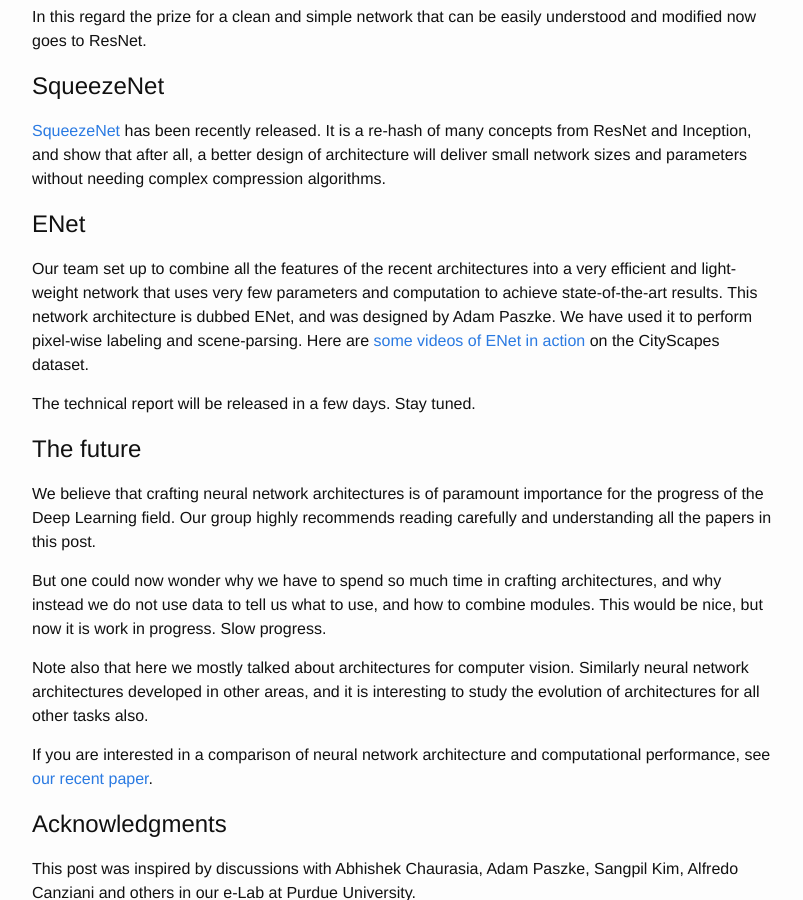
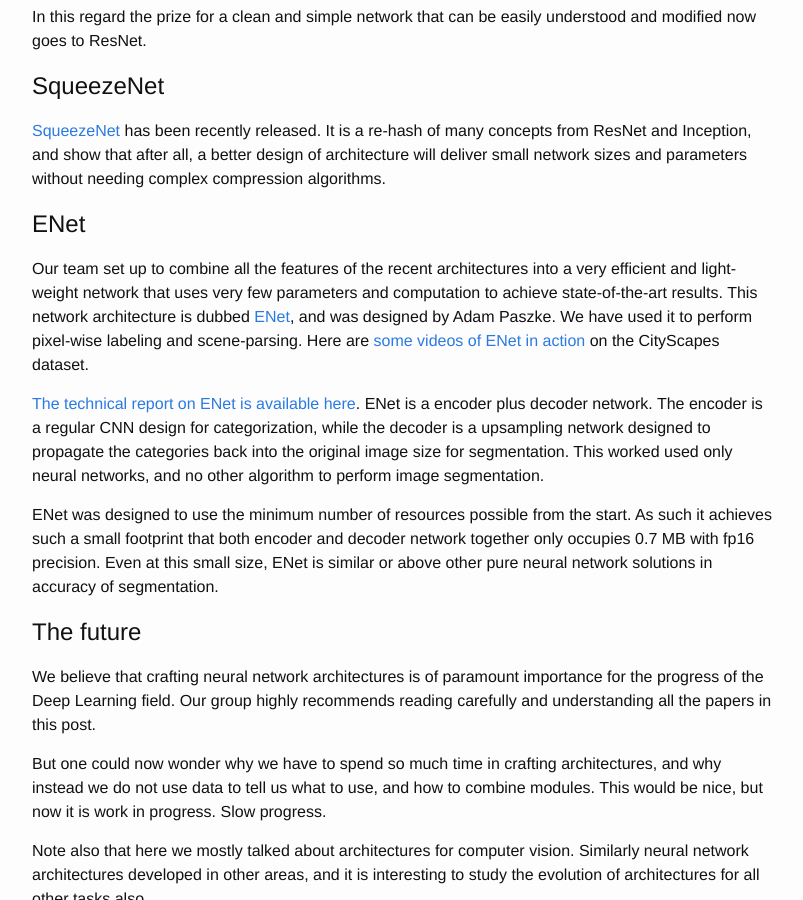
Before and after one commit to culurciello/culurciello.github.io, a Jekyll site: the page built from _posts/2016-06-05-nets.markdown, in a window 1280 px wide and 900 px high, scrolled down 12321 px. Shown: the whole window, without its empty margins (238-1041 px from the left). Built offline with Jekyll 4.4.1, drawn with Linux system fonts in a browser that asks for light colours.

Commit message:
added ENet

```diff
--- a/_posts/2016-06-05-nets.markdown
+++ b/_posts/2016-06-05-nets.markdown
@@ -193,10 +193,12 @@
 
 
 # ENet
-Our team set up to combine all the features of the recent architectures into a very efficient and light-weight network that uses very few parameters and computation to achieve state-of-the-art results. This network architecture is dubbed ENet, and was designed by Adam Paszke. We have used it to perform pixel-wise labeling and scene-parsing. Here are [some videos of ENet in action](https://www.youtube.com/watch?v=3jq4FnO5Nco&list=PLNgy4gid0G9c4qiVBrERE_5v_b1pu-5pQ) on the CityScapes dataset.
+Our team set up to combine all the features of the recent architectures into a very efficient and light-weight network that uses very few parameters and computation to achieve state-of-the-art results. This network architecture is dubbed [ENet](https://arxiv.org/abs/1606.02147), and was designed by Adam Paszke. We have used it to perform pixel-wise labeling and scene-parsing. Here are [some videos of ENet in action](https://www.youtube.com/watch?v=3jq4FnO5Nco&list=PLNgy4gid0G9c4qiVBrERE_5v_b1pu-5pQ) on the CityScapes dataset.
 
-The technical report will be released in a few days. Stay tuned.
+[The technical report on ENet is available here](https://arxiv.org/abs/1606.02147). ENet is a encoder plus decoder network. The encoder is a regular CNN design for categorization, while the decoder is a upsampling network designed to propagate the categories back into the original image size for segmentation. This worked used only neural networks, and no other algorithm to perform image segmentation.
 
+ENet was designed to use the minimum number of resources possible from the start. As such it achieves such a small footprint that both encoder and decoder network together only occupies 0.7 MB with fp16 precision.
+Even at this small size, ENet is similar or above other pure neural network solutions in accuracy of segmentation.
 
 
 # The future
```
